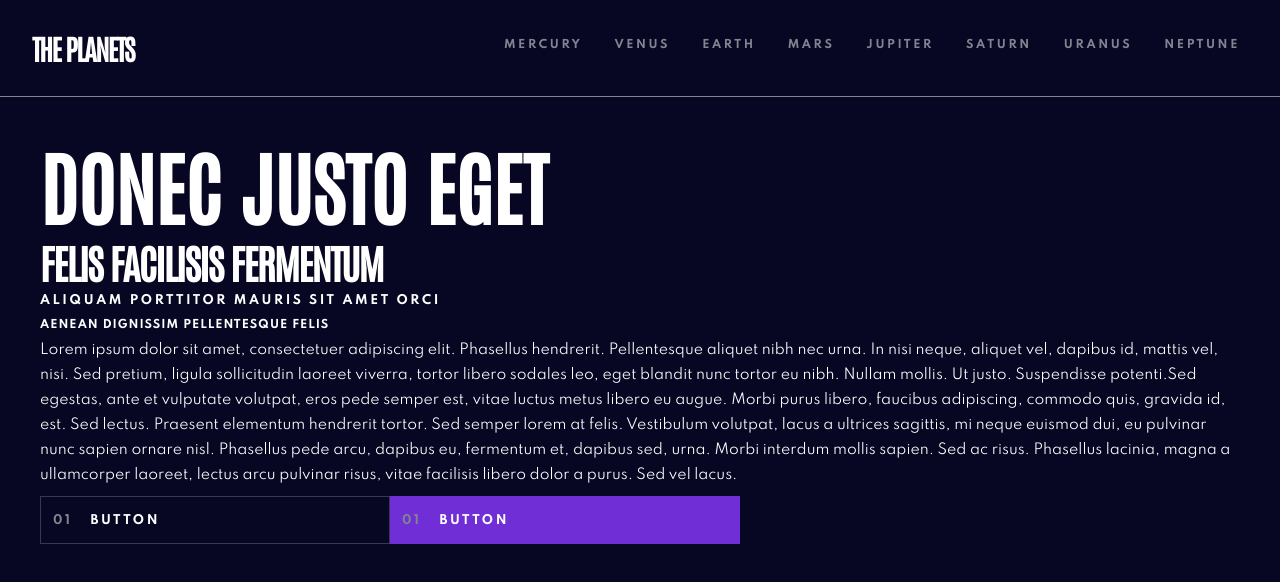
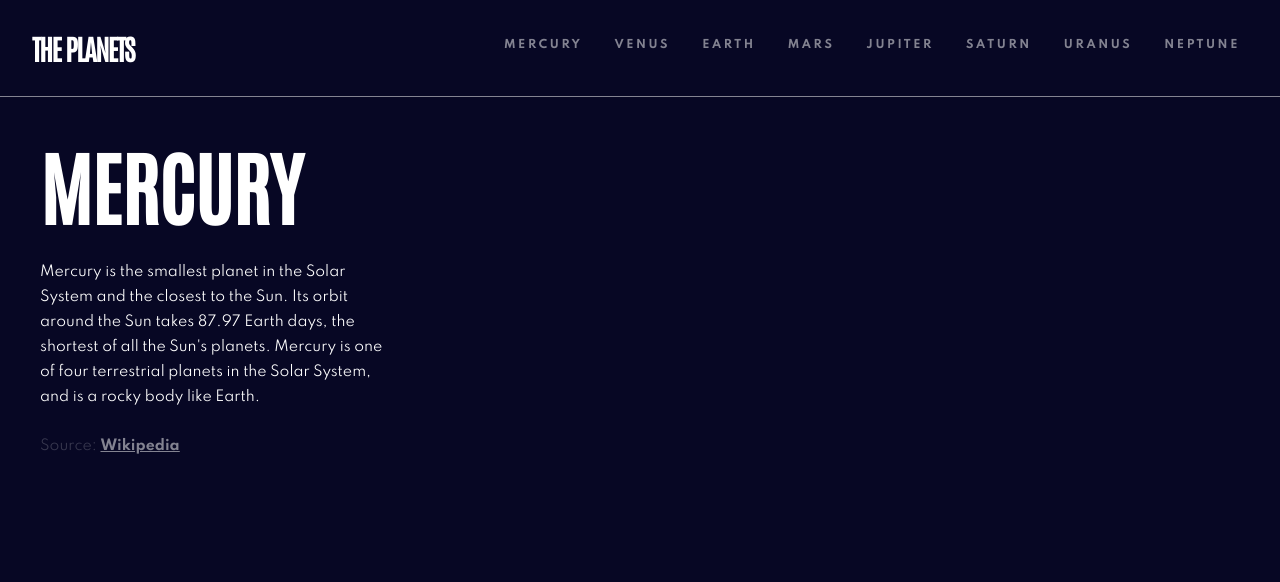
Before and after one commit to rparias/planets-fact-site, a React (Create React App) app: page / in a window 1280 px wide. Shown: the top 582 px of the page. Built offline with nearby package versions, Linux system fonts and the light colour scheme.

Commit message:
WIP Planet Description component

```diff
--- a/src/App.js
+++ b/src/App.js
@@ -1,33 +1,23 @@
 import React from 'react'
-import Button from './components/shared/Button'
 import Menubar from './components/shared/Menubar'
-import GlobalStyle, { COLORS } from './globalStyles'
+import PlanetDescription from './components/PlanetDescription'
+import GlobalStyle from './globalStyles'
 
 function App() {
+  const planet = {
+    name: 'Mercury',
+    overview: {
+      content:
+        "Mercury is the smallest planet in the Solar System and the closest to the Sun. Its orbit around the Sun takes 87.97 Earth days, the shortest of all the Sun's planets. Mercury is one of four terrestrial planets in the Solar System, and is a rocky body like Earth.",
+      source: 'https://en.wikipedia.org/wiki/Mercury_(planet)'
+    }
+  }
   return (
     <>
       <GlobalStyle />
       <Menubar />
       <main>
-        <h1>Donec Justo eget</h1>
-        <h2>Felis Facilisis Fermentum</h2>
-        <h3>Aliquam Porttitor Mauris Sit Amet Orci</h3>
-        <h4>Aenean Dignissim Pellentesque Felis</h4>
-        <p>
-          Lorem ipsum dolor sit amet, consectetuer adipiscing elit. Phasellus hendrerit.
-          Pellentesque aliquet nibh nec urna. In nisi neque, aliquet vel, dapibus id, mattis vel,
-          nisi. Sed pretium, ligula sollicitudin laoreet viverra, tortor libero sodales leo, eget
-          blandit nunc tortor eu nibh. Nullam mollis. Ut justo. Suspendisse potenti.Sed egestas,
-          ante et vulputate volutpat, eros pede semper est, vitae luctus metus libero eu augue.
-          Morbi purus libero, faucibus adipiscing, commodo quis, gravida id, est. Sed lectus.
-          Praesent elementum hendrerit tortor. Sed semper lorem at felis. Vestibulum volutpat, lacus
-          a ultrices sagittis, mi neque euismod dui, eu pulvinar nunc sapien ornare nisl. Phasellus
-          pede arcu, dapibus eu, fermentum et, dapibus sed, urna. Morbi interdum mollis sapien. Sed
-          ac risus. Phasellus lacinia, magna a ullamcorper laoreet, lectus arcu pulvinar risus,
-          vitae facilisis libero dolor a purus. Sed vel lacus.
-        </p>
-        <Button />
-        <Button activeColor={COLORS.earth} />
+        <PlanetDescription planet={planet} />
       </main>
     </>
   )
--- /dev/null
+++ b/src/components/PlanetDescription/_Description.js
@@ -0,0 +1,24 @@
+import React from 'react'
+import PropTypes from 'prop-types'
+import Wrapper from './styles/_Description.styles'
+
+export const _Description = ({ name, overview: { content, source } }) => {
+  return (
+    <Wrapper>
+      <h1>{name}</h1>
+      <p>{content}</p>
+      <span>Source: </span>
+      <a href={source} target="_blank" rel="noreferrer">
+        Wikipedia
+      </a>
+    </Wrapper>
+  )
+}
+
+_Description.propTypes = {
+  name: PropTypes.string.isRequired,
+  overview: PropTypes.shape({
+    content: PropTypes.string.isRequired,
+    source: PropTypes.string.isRequired
+  }).isRequired
+}
--- /dev/null
+++ b/src/components/PlanetDescription/index.js
@@ -0,0 +1,24 @@
+import React from 'react'
+import PropTypes from 'prop-types'
+import styled from 'styled-components'
+import { _Description as Description } from './_Description'
+
+const PlanetDescription = ({ planet }) => {
+  return (
+    <Wrapper>
+      <Description {...planet} />
+    </Wrapper>
+  )
+}
+
+PlanetDescription.propTypes = {
+  planet: PropTypes.object.isRequired
+}
+
+const Wrapper = styled.article`
+  display: flex;
+  flex-direction: column;
+  max-width: 350px;
+`
+
+export default PlanetDescription
--- /dev/null
+++ b/src/components/PlanetDescription/styles/_Description.styles.js
@@ -0,0 +1,18 @@
+import styled from 'styled-components'
+import { COLORS } from '../../../globalStyles'
+
+const Wrapper = styled.article`
+  p {
+    margin: 24px 0;
+  }
+
+  span {
+    color: ${COLORS.darkGray};
+  }
+
+  a {
+    font-weight: bold;
+    color: ${COLORS.lightGray};
+  }
+`
+export default Wrapper
```
Also changed, not shown: 1 other file (tests, documents, lock files or other folders).
